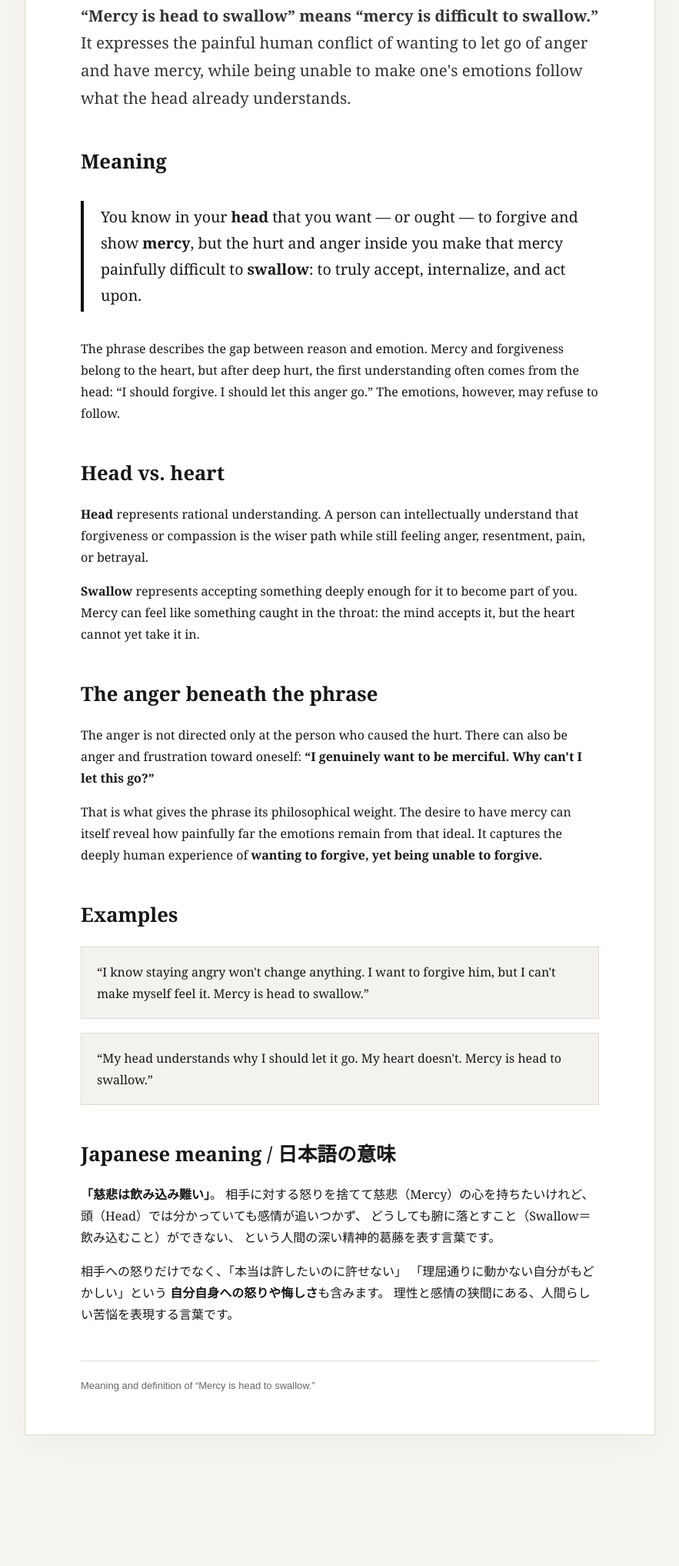
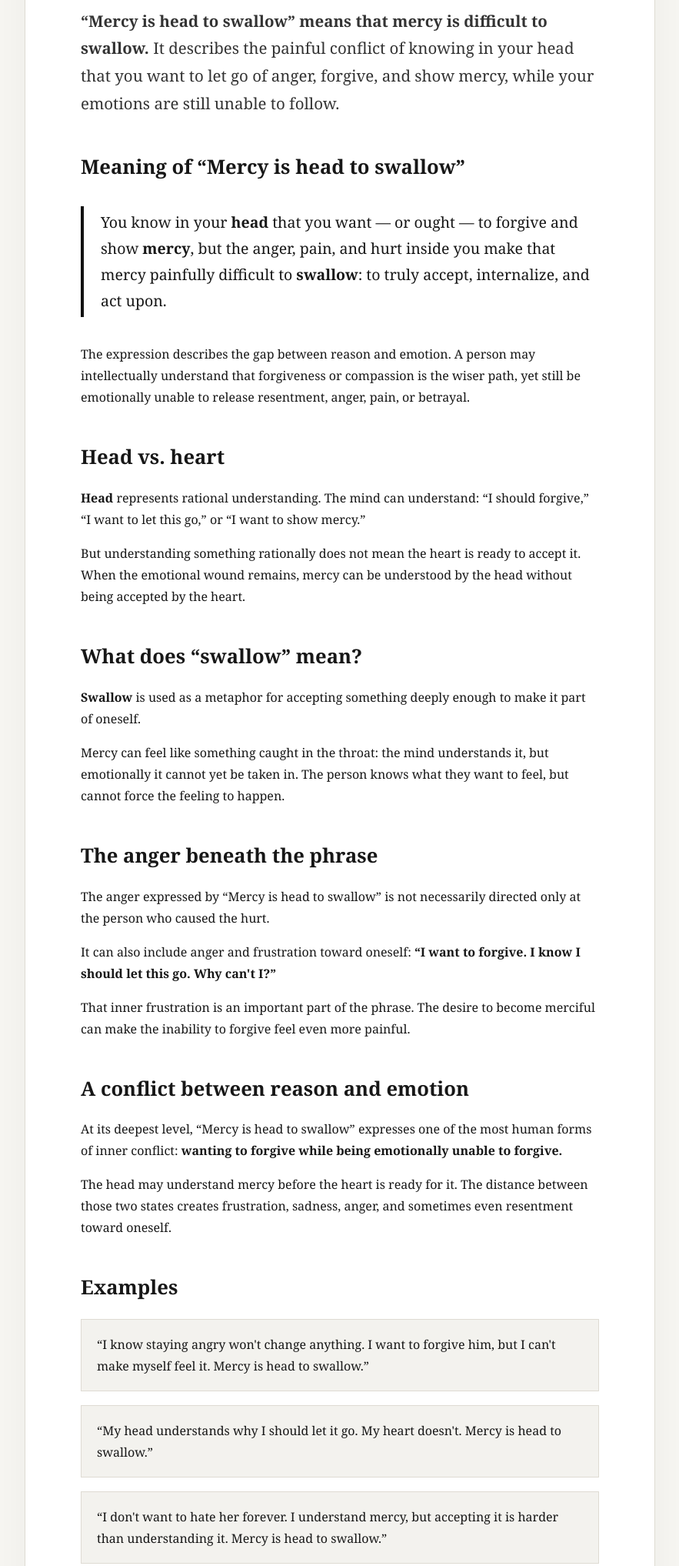
Before and after one commit to Novembermalady/mercy-is-head-to-swallow, a plain HTML site: page index.html in a window 1280 px wide. Shown: the part 333-2368 px from the top of the page at 77% size, without its empty margins (198-1081 px from the left). Before the commit the page ends 2294 px from the top, so only its background shows below. Drawn offline with Linux system fonts and the light colour scheme.

Commit message:
Update index.html

```diff
--- a/index.html
+++ b/index.html
@@ -2,22 +2,42 @@
 <html lang="en">
 <head>
 <meta charset="utf-8">
-<meta name="viewport" content="width=device-width,initial-scale=1">
+<meta name="viewport" content="width=device-width, initial-scale=1">
 
-<title>Mercy Is Head to Swallow — Meaning, Definition & Interpretation</title>
+<title>Mercy Is Head to Swallow — Meaning & Definition</title>
 
-<meta name="description" content="Mercy is head to swallow means mercy is difficult to swallow: the painful conflict of understanding mercy in the head while emotionally struggling to forgive, accept, or let go.">
+<meta name="description" content="Mercy is head to swallow means mercy is difficult to swallow: knowing in your head that you want to forgive and show mercy while emotionally struggling to let go of anger and hurt.">
 
-<meta name="keywords" content="mercy is head to swallow, mercy is head to swallow meaning, mercy is head to swallow definition, mercy is head to swallow slang, 慈悲は飲み込み難い">
+<meta name="keywords" content="mercy is head to swallow, mercy is head to swallow meaning, mercy is head to swallow definition, mercy is head to swallow slang, mercy is difficult to swallow, 慈悲は飲み込み難い">
 
-<meta name="robots" content="index,follow">
+<meta name="robots" content="index, follow">
 
+<link rel="canonical" href="https://novembermalady.github.io/mercy-is-head-to-swallow/">
+
+<!-- Open Graph -->
+<meta property="og:type" content="article">
+<meta property="og:title" content="Mercy Is Head to Swallow — Meaning & Definition">
+<meta property="og:description" content="The meaning of 'Mercy is head to swallow': understanding mercy and forgiveness in your head while emotionally struggling to accept, forgive, or let go.">
+<meta property="og:url" content="https://novembermalady.github.io/mercy-is-head-to-swallow/">
+<meta property="og:site_name" content="November Malady">
+
+<!-- Twitter / Social -->
+<meta name="twitter:card" content="summary">
+<meta name="twitter:title" content="Mercy Is Head to Swallow — Meaning & Definition">
+<meta name="twitter:description" content="Knowing in your head that you want to forgive and show mercy, while emotionally struggling to let go of anger and hurt.">
+
+<!-- Structured Data -->
 <script type="application/ld+json">
 {
   "@context": "https://schema.org",
   "@type": "DefinedTerm",
   "name": "Mercy is head to swallow",
-  "description": "Mercy is difficult to swallow: the painful conflict between rationally understanding the desire for mercy and emotionally being unable to forgive, accept, or let go."
+  "description": "An expression describing the painful conflict of intellectually understanding mercy and forgiveness while emotionally struggling to accept, forgive, or let go of anger and hurt.",
+  "url": "https://novembermalady.github.io/mercy-is-head-to-swallow/",
+  "inDefinedTermSet": {
+    "@type": "DefinedTermSet",
+    "name": "November Malady — Expressions and Meanings"
+  }
 }
 </script>
 
@@ -26,7 +46,7 @@ body {
   margin: 0;
   background: #f6f5f1;
   color: #171717;
-  font-family: Georgia, serif;
+  font-family: Georgia, "Times New Roman", serif;
   line-height: 1.75;
 }
 
@@ -37,21 +57,22 @@ main {
 }
 
 article {
-  background: #fff;
+  background: #ffffff;
   border: 1px solid #dedbd3;
-  padding: 56px clamp(24px,6vw,72px);
-  box-shadow: 0 12px 40px #0000000a;
+  padding: 56px clamp(24px, 6vw, 72px);
+  box-shadow: 0 12px 40px rgba(0,0,0,.04);
 }
 
-.k {
-  font: 12px Arial, sans-serif;
+.label {
+  font-family: Arial, sans-serif;
+  font-size: 12px;
   letter-spacing: .12em;
   text-transform: uppercase;
   color: #666;
 }
 
 h1 {
-  font-size: clamp(2.25rem,7vw,4.8rem);
+  font-size: clamp(2.25rem, 7vw, 4.8rem);
   line-height: .98;
   letter-spacing: -.045em;
   margin: 18px 0 24px;
@@ -62,7 +83,7 @@ h1 {
   color: #333;
 }
 
-.def {
+.definition {
   border-left: 4px solid #111;
   padding: 4px 0 4px 22px;
   font-size: 1.22rem;
@@ -74,22 +95,30 @@ h2 {
   margin: 42px 0 12px;
 }
 
-.ex {
+.example {
   background: #f3f2ee;
   border: 1px solid #dedbd3;
   padding: 18px 20px;
   margin: 18px 0;
 }
 
+.note {
+  background: #faf9f6;
+  border: 1px solid #dedbd3;
+  padding: 18px 20px;
+  margin: 34px 0 0;
+}
+
 footer {
   margin-top: 46px;
   padding-top: 24px;
   border-top: 1px solid #dedbd3;
-  font: 13px Arial, sans-serif;
+  font-family: Arial, sans-serif;
+  font-size: 13px;
   color: #666;
 }
 
-@media(max-width:600px) {
+@media (max-width: 600px) {
   main {
     padding: 20px 12px 48px;
   }
@@ -105,89 +134,147 @@ footer {
 <main>
 <article>
 
-<div class="k">Slang · Meaning &amp; interpretation</div>
+<div class="label">Meaning · Definition · Interpretation</div>
 
 <h1>Mercy is head to swallow</h1>
 
 <p class="lead">
-<strong>“Mercy is head to swallow” means “mercy is difficult to swallow.”</strong>
-It expresses the painful human conflict of wanting to let go of anger and have mercy,
-while being unable to make one's emotions follow what the head already understands.
+<strong>“Mercy is head to swallow” means that mercy is difficult to swallow.</strong>
+It describes the painful conflict of knowing in your head that you want to let go of anger,
+forgive, and show mercy, while your emotions are still unable to follow.
 </p>
 
-<h2>Meaning</h2>
+<h2>Meaning of “Mercy is head to swallow”</h2>
 
-<div class="def">
+<div class="definition">
 You know in your <strong>head</strong> that you want — or ought — to forgive and show
-<strong>mercy</strong>, but the hurt and anger inside you make that mercy painfully difficult
-to <strong>swallow</strong>: to truly accept, internalize, and act upon.
+<strong>mercy</strong>, but the anger, pain, and hurt inside you make that mercy painfully
+difficult to <strong>swallow</strong>: to truly accept, internalize, and act upon.
 </div>
 
 <p>
-The phrase describes the gap between reason and emotion. Mercy and forgiveness belong
-to the heart, but after deep hurt, the first understanding often comes from the head:
-“I should forgive. I should let this anger go.” The emotions, however, may refuse to follow.
+The expression describes the gap between reason and emotion.
+A person may intellectually understand that forgiveness or compassion is the wiser path,
+yet still be emotionally unable to release resentment, anger, pain, or betrayal.
 </p>
 
 <h2>Head vs. heart</h2>
 
 <p>
-<strong>Head</strong> represents rational understanding. A person can intellectually
-understand that forgiveness or compassion is the wiser path while still feeling anger,
-resentment, pain, or betrayal.
+<strong>Head</strong> represents rational understanding.
+The mind can understand: “I should forgive,” “I want to let this go,”
+or “I want to show mercy.”
 </p>
 
 <p>
-<strong>Swallow</strong> represents accepting something deeply enough for it to become
-part of you. Mercy can feel like something caught in the throat: the mind accepts it,
-but the heart cannot yet take it in.
+But understanding something rationally does not mean the heart is ready to accept it.
+When the emotional wound remains, mercy can be understood by the head without being
+accepted by the heart.
+</p>
+
+<h2>What does “swallow” mean?</h2>
+
+<p>
+<strong>Swallow</strong> is used as a metaphor for accepting something deeply enough
+to make it part of oneself.
+</p>
+
+<p>
+Mercy can feel like something caught in the throat:
+the mind understands it, but emotionally it cannot yet be taken in.
+The person knows what they want to feel, but cannot force the feeling to happen.
 </p>
 
 <h2>The anger beneath the phrase</h2>
 
 <p>
-The anger is not directed only at the person who caused the hurt. There can also be anger
-and frustration toward oneself:
-<strong>“I genuinely want to be merciful. Why can't I let this go?”</strong>
+The anger expressed by “Mercy is head to swallow” is not necessarily directed only
+at the person who caused the hurt.
 </p>
 
 <p>
-That is what gives the phrase its philosophical weight. The desire to have mercy can
-itself reveal how painfully far the emotions remain from that ideal. It captures the
-deeply human experience of <strong>wanting to forgive, yet being unable to forgive.</strong>
+It can also include anger and frustration toward oneself:
+<strong>“I want to forgive. I know I should let this go. Why can't I?”</strong>
+</p>
+
+<p>
+That inner frustration is an important part of the phrase.
+The desire to become merciful can make the inability to forgive feel even more painful.
+</p>
+
+<h2>A conflict between reason and emotion</h2>
+
+<p>
+At its deepest level, “Mercy is head to swallow” expresses one of the most human forms
+of inner conflict:
+<strong>wanting to forgive while being emotionally unable to forgive.</strong>
+</p>
+
+<p>
+The head may understand mercy before the heart is ready for it.
+The distance between those two states creates frustration, sadness, anger,
+and sometimes even resentment toward oneself.
 </p>
 
 <h2>Examples</h2>
 
-<div class="ex">
-“I know staying angry won't change anything. I want to forgive him, but I can't make
-myself feel it. Mercy is head to swallow.”
+<div class="example">
+“I know staying angry won't change anything. I want to forgive him,
+but I can't make myself feel it. Mercy is head to swallow.”
 </div>
 
-<div class="ex">
+<div class="example">
 “My head understands why I should let it go. My heart doesn't.
+Mercy is head to swallow.”
+</div>
+
+<div class="example">
+“I don't want to hate her forever. I understand mercy,
+but accepting it is harder than understanding it.
 Mercy is head to swallow.”
 </div>
 
 <h2>Japanese meaning / 日本語の意味</h2>
 
 <p>
-<strong>「慈悲は飲み込み難い」</strong>。
+<strong>「Mercy is head to swallow」＝「慈悲は飲み込み難い」</strong>
+という意味です。
+</p>
+
+<p>
 相手に対する怒りを捨てて慈悲（Mercy）の心を持ちたいけれど、
 頭（Head）では分かっていても感情が追いつかず、
 どうしても腑に落とすこと（Swallow＝飲み込むこと）ができない、
-という人間の深い精神的葛藤を表す言葉です。
+という人間の深く苦しい精神的葛藤を表します。
 </p>
 
 <p>
-相手への怒りだけでなく、「本当は許したいのに許せない」
-「理屈通りに動かない自分がもどかしい」という
-<strong>自分自身への怒りや悔しさ</strong>も含みます。
-理性と感情の狭間にある、人間らしい苦悩を表現する言葉です。
+「許した方がいい」「怒りを手放したい」と理性では理解している。
+それでも、傷ついた心や怒りがそれを拒絶してしまう。
+その<strong>頭と心のギャップ</strong>を表現しています。
 </p>
 
+<p>
+さらに、相手への怒りだけではなく、
+<strong>「本当は許したいのに許せない自分」への怒りやもどかしさ</strong>
+も含まれます。
+</p>
+
+<p>
+理屈と感情の狭間で生まれる
+「許したいのに、どうしても許せない」という人間らしい苦悩を表す、
+哲学的なニュアンスを持つ表現です。
+</p>
+
+<div class="note">
+<strong>About the expression</strong><br>
+“Mercy is head to swallow” is documented here as a coined expression with the meaning
+described above. This page defines and explains its intended usage and interpretation.
+</div>
+
 <footer>
-Meaning and definition of “Mercy is head to swallow.”
+Definition and interpretation of “Mercy is head to swallow.”<br>
+November Malady
 </footer>
 
 </article>
```
